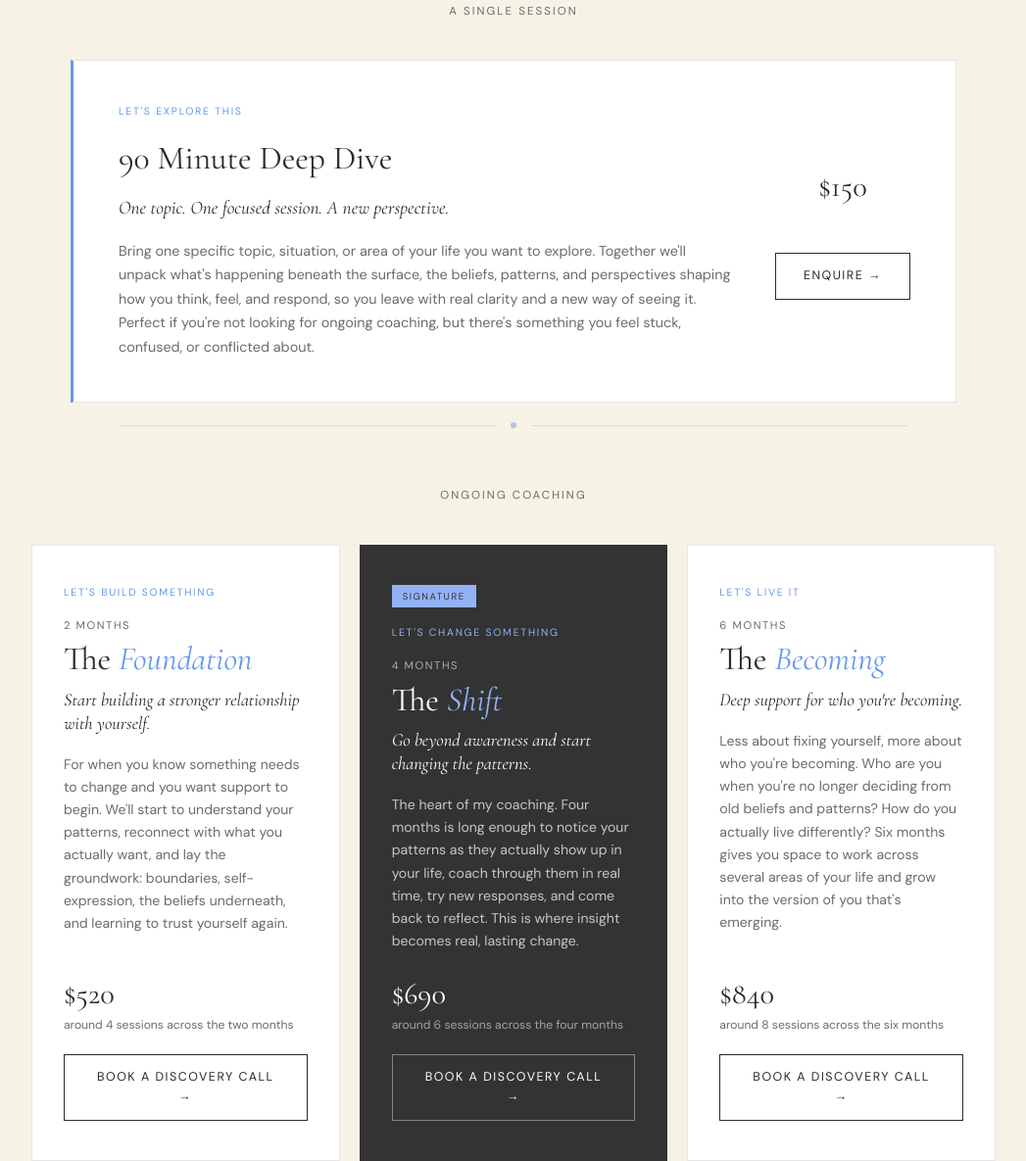
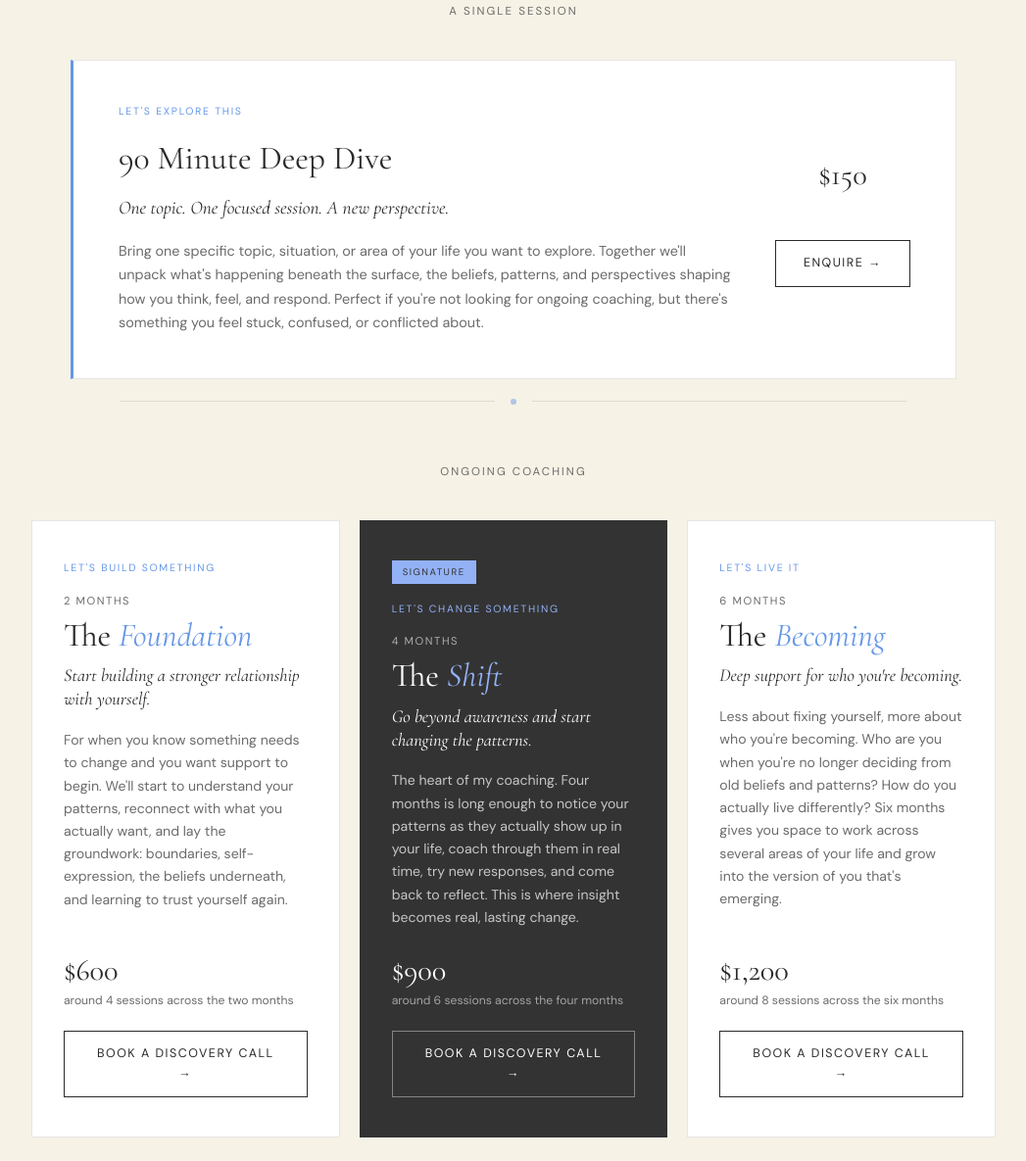
Before and after one commit to heddavknight/Services, a plain HTML site: page index.html in a window 1280 px wide. Shown: the part 784-1969 px from the top of the page at 98% size, without its empty margins (116-1163 px from the left). Drawn offline with nearby package versions, Linux system fonts and the light colour scheme.

Commit message:
Add files via upload

```diff
--- a/index.html
+++ b/index.html
@@ -652,7 +652,7 @@ footer {
       <p class="dd-tag">Let's explore this</p>
       <h3 class="dd-title">90 Minute Deep Dive</h3>
       <p class="dd-sub">One topic. One focused session. A new perspective.</p>
-      <p class="dd-desc">Bring one specific topic, situation, or area of your life you want to explore. Together we'll unpack what's happening beneath the surface, the beliefs, patterns, and perspectives shaping how you think, feel, and respond, so you leave with real clarity and a new way of seeing it. Perfect if you're not looking for ongoing coaching, but there's something you feel stuck, confused, or conflicted about.</p>
+      <p class="dd-desc">Bring one specific topic, situation, or area of your life you want to explore. Together we'll unpack what's happening beneath the surface, the beliefs, patterns, and perspectives shaping how you think, feel, and respond. Perfect if you're not looking for ongoing coaching, but there's something you feel stuck, confused, or conflicted about.</p>
     </div>
     <div class="dd-action">
       <p class="dd-price">$150</p>
@@ -678,7 +678,7 @@ footer {
       <h3 class="container-name">The <em>Foundation</em></h3>
       <p class="container-sub">Start building a stronger relationship with yourself.</p>
       <p class="container-desc">For when you know something needs to change and you want support to begin. We'll start to understand your patterns, reconnect with what you actually want, and lay the groundwork: boundaries, self-expression, the beliefs underneath, and learning to trust yourself again.</p>
-      <p class="container-price">$520</p>
+      <p class="container-price">$600</p>
       <p class="container-priced">around 4 sessions across the two months</p>
       <a href="https://heddavknight.github.io/Discovery-Call/" target="_blank" class="cta-btn cta-btn-dark">Book a discovery call &rarr;</a>
     </div>
@@ -690,7 +690,7 @@ footer {
       <h3 class="container-name">The <em>Shift</em></h3>
       <p class="container-sub">Go beyond awareness and start changing the patterns.</p>
       <p class="container-desc">The heart of my coaching. Four months is long enough to notice your patterns as they actually show up in your life, coach through them in real time, try new responses, and come back to reflect. This is where insight becomes real, lasting change.</p>
-      <p class="container-price">$690</p>
+      <p class="container-price">$900</p>
       <p class="container-priced">around 6 sessions across the four months</p>
       <a href="https://heddavknight.github.io/Discovery-Call/" target="_blank" class="cta-btn cta-btn-light">Book a discovery call &rarr;</a>
     </div>
@@ -701,7 +701,7 @@ footer {
       <h3 class="container-name">The <em>Becoming</em></h3>
       <p class="container-sub">Deep support for who you're becoming.</p>
       <p class="container-desc">Less about fixing yourself, more about who you're becoming. Who are you when you're no longer deciding from old beliefs and patterns? How do you actually live differently? Six months gives you space to work across several areas of your life and grow into the version of you that's emerging.</p>
-      <p class="container-price">$840</p>
+      <p class="container-price">$1,200</p>
       <p class="container-priced">around 8 sessions across the six months</p>
       <a href="https://heddavknight.github.io/Discovery-Call/" target="_blank" class="cta-btn cta-btn-dark">Book a discovery call &rarr;</a>
     </div>
```
